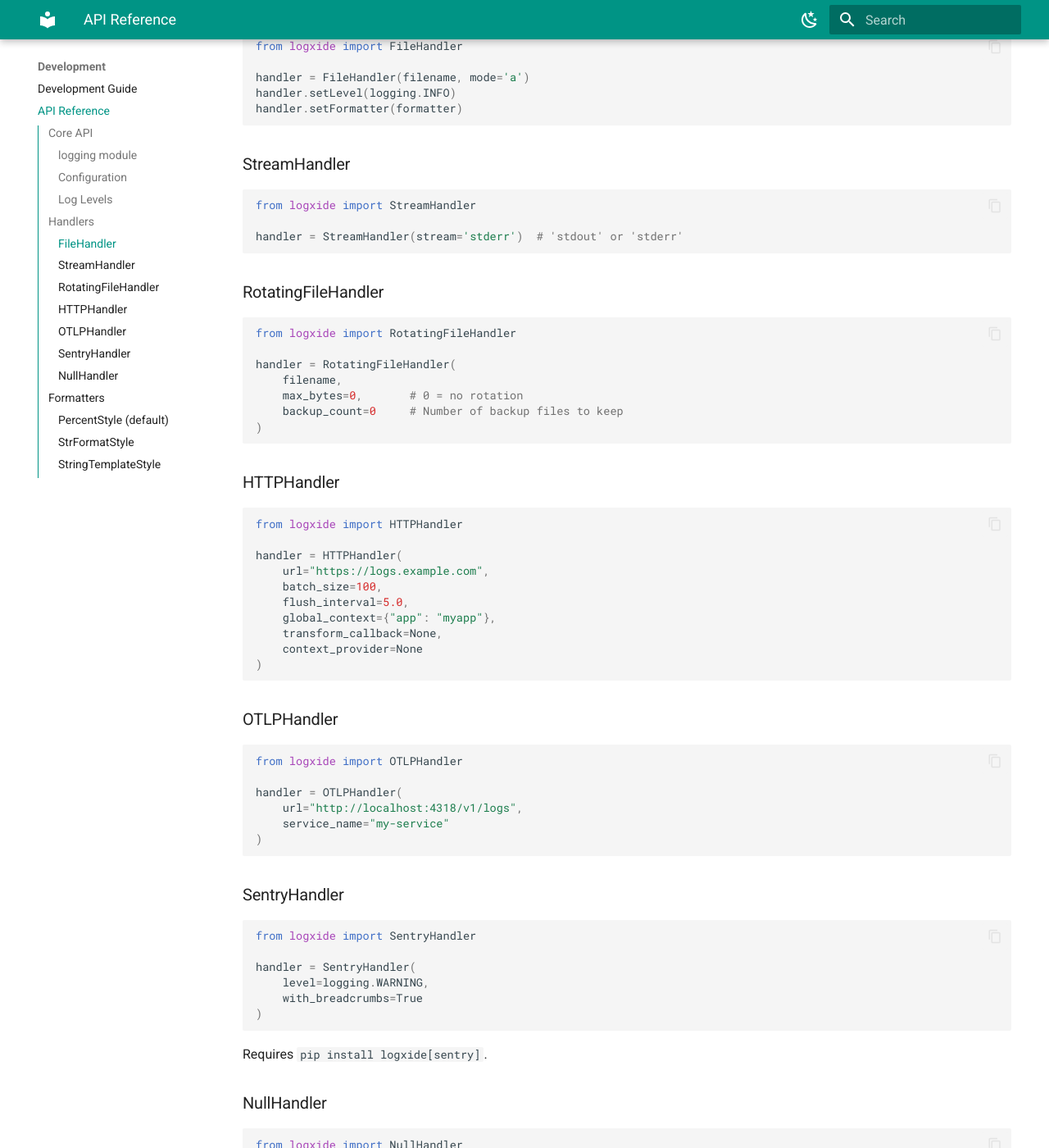
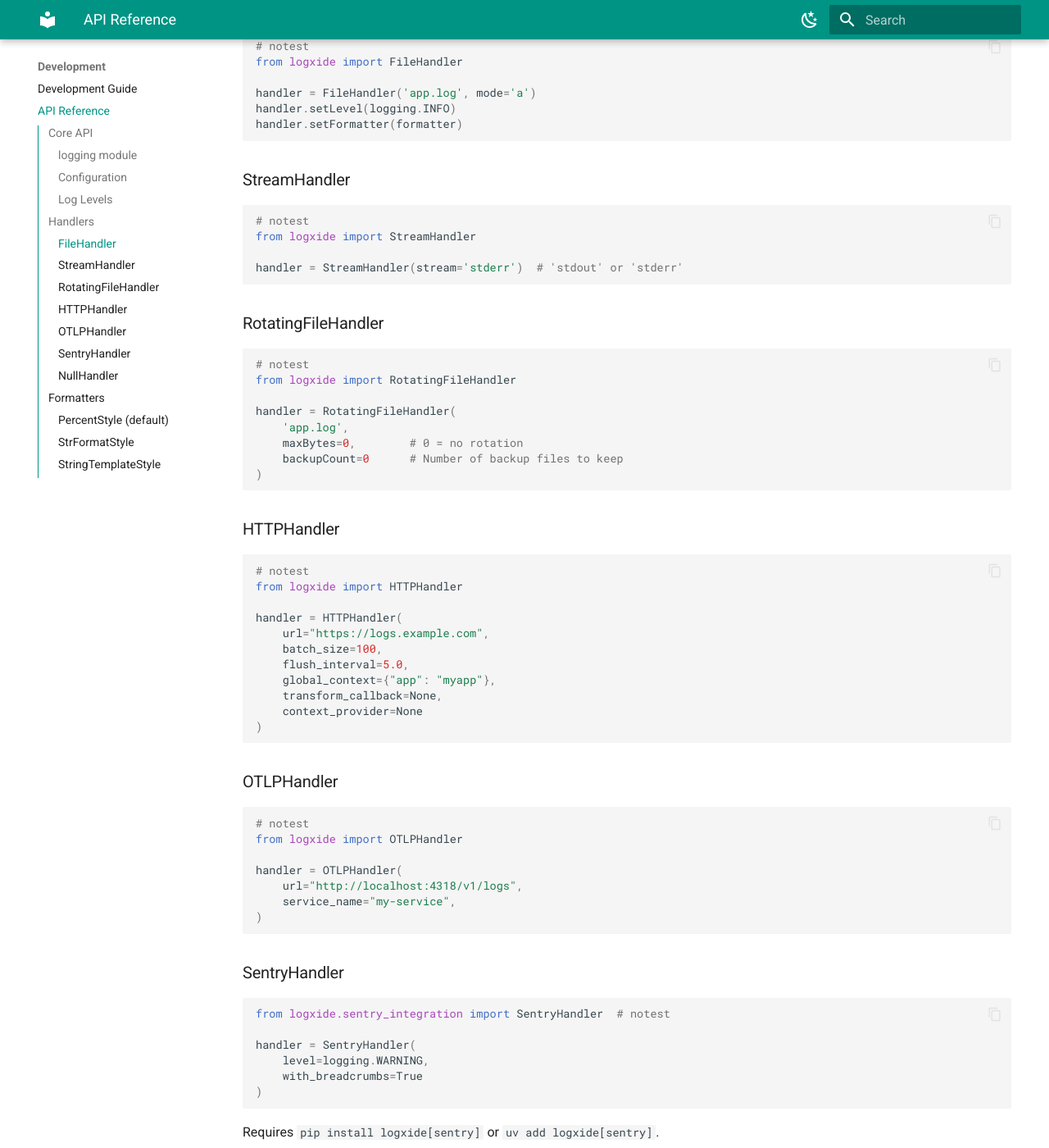
Before and after one commit to Indosaram/logxide, an MkDocs documentation site: the page built from docs/reference.md, in a window 1280 px wide and 1400 px high, scrolled down 1196 px. Shown: the whole window at 82% size. Built offline with MkDocs 1.6.1 and Material for MkDocs 9.7.7, drawn with Linux system fonts in a browser that asks for light colours.

Commit message:
fix(docs/ci): ignore partial code blocks in reference.md & flush logxide in exec tests

````diff
--- a/docs/reference.md
+++ b/docs/reference.md
@@ -32,9 +32,10 @@
 ### FileHandler
 
 ```python
+# notest
 from logxide import FileHandler
 
-handler = FileHandler(filename, mode='a')
+handler = FileHandler('app.log', mode='a')
 handler.setLevel(logging.INFO)
 handler.setFormatter(formatter)
 ```
@@ -42,6 +43,7 @@
 ### StreamHandler
 
 ```python
+# notest
 from logxide import StreamHandler
 
 handler = StreamHandler(stream='stderr')  # 'stdout' or 'stderr'
@@ -50,18 +52,20 @@
 ### RotatingFileHandler
 
 ```python
+# notest
 from logxide import RotatingFileHandler
 
 handler = RotatingFileHandler(
-    filename,
-    max_bytes=0,       # 0 = no rotation
-    backup_count=0     # Number of backup files to keep
+    'app.log',
+    maxBytes=0,        # 0 = no rotation
+    backupCount=0      # Number of backup files to keep
 )
 ```
 
 ### HTTPHandler
 
 ```python
+# notest
 from logxide import HTTPHandler
 
 handler = HTTPHandler(
@@ -77,18 +81,19 @@
 ### OTLPHandler
 
 ```python
+# notest
 from logxide import OTLPHandler
 
 handler = OTLPHandler(
     url="http://localhost:4318/v1/logs",
-    service_name="my-service"
+    service_name="my-service",
 )
 ```
 
 ### SentryHandler
 
 ```python
-from logxide import SentryHandler
+from logxide.sentry_integration import SentryHandler  # notest
 
 handler = SentryHandler(
     level=logging.WARNING,
@@ -96,7 +101,7 @@
 )
 ```
 
-Requires `pip install logxide[sentry]`.
+Requires `pip install logxide[sentry]` or `uv add logxide[sentry]`.
 
 ### NullHandler
 
````
Also changed, not shown: README.md (+6 -7 lines), docs/development.md (+35 -9 lines), docs/index.md (+16 -5 lines), docs/installation.md (+79 -27 lines), docs/integrations/django.md (+4 -0 lines), docs/usage.md (+2 -2 lines), 4 other files.
